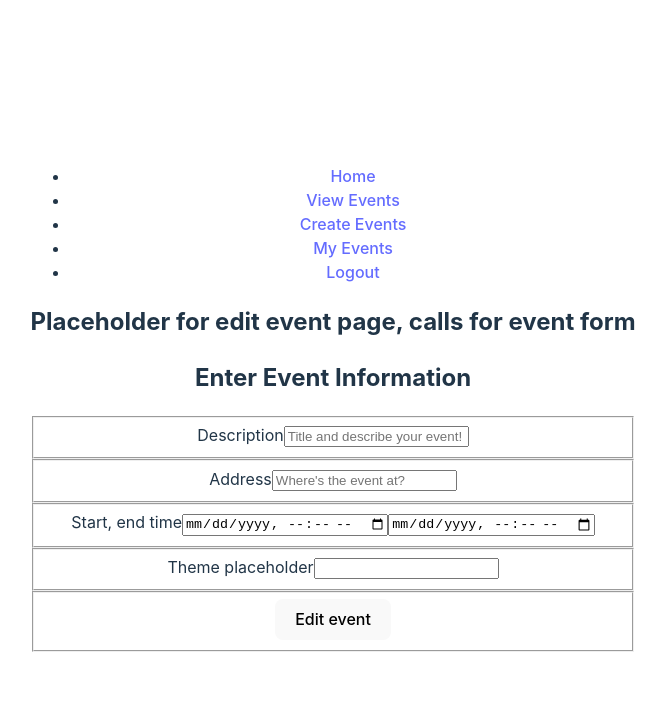
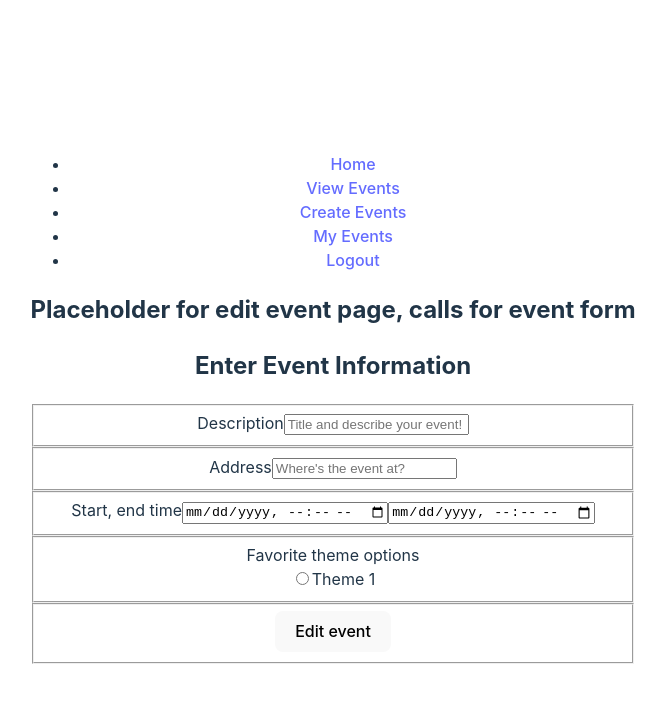
Before and after one commit to TheAdameia/public-calendar, a React (Vite) app: page /myevents/1 in a window 1280 px wide. Shown: the top 702 px of the page, without its empty margins (307-973 px from the left). Built offline with nearby package versions, Linux system fonts and the light colour scheme; sample sign-in values are in the browser's storage.

Commit message:
minor changes and setup for radio, track

```diff
--- a/src/components/events/EventsList.jsx
+++ b/src/components/events/EventsList.jsx
@@ -13,7 +13,6 @@ export const EventsList = ({ currentUser, showAllEvents,showUsersOwnedEvents, sh
         })
     }
 
-    // I need to do something else with this to make the output readable
     const getAndSetTrackedEvents = () => {
         getTrackedEventsByUser(currentUser).then(data => {
             const trackedArray = []
@@ -23,7 +22,6 @@ export const EventsList = ({ currentUser, showAllEvents,showUsersOwnedEvents, sh
             setFilteredEvents(trackedArray)
         })
     }
-
 
     // fetches whole array of events at the start and if currentUser changes
     useEffect(() => {
--- a/src/components/forms/EventForm.jsx
+++ b/src/components/forms/EventForm.jsx
@@ -97,16 +97,19 @@ export const EventForm = ({ currentUser, userCreateEvent, userEditEvent }) => {
             </fieldset>
             <fieldset>
                 <div className="">
-                    <label>Theme placeholder</label>
+                    <label>Favorite theme options</label><br></br>
                     <input
-                        type="Text"
-                        placeholder=""
+                        type="radio"
+                        value=""
+                        id="Theme 1"
                         onChange={(event) => {
                             const eventCopy = {...eventEntry}
                             eventCopy.theme = event.target.value
                             setEventEntry(eventCopy)
                         }}
                     />
+                    <label>Theme 1</label>
+                    <br></br>
                 </div>
             </fieldset>
             <fieldset>
```
Also changed, not shown: src/checklist_structure.txt.
